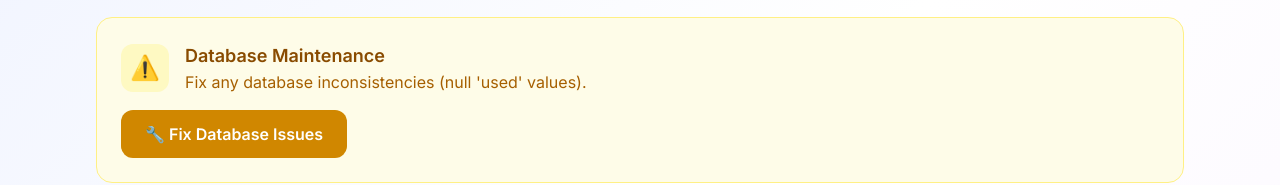
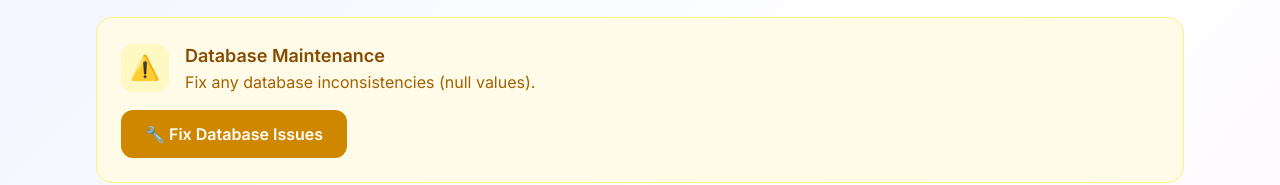
Before and after one commit to Yosolita1978/sonetobot, a Next.js app: page /admin in a window 1280 px wide. Shown: the part 360-545 px from the top of the page. Built offline with nearby package versions, Linux system fonts and the light colour scheme; no server answers; sample sign-in values are in the browser's storage.

Commit message:
Fixing parse errors

```diff
--- a/src/app/admin/page.tsx
+++ b/src/app/admin/page.tsx
@@ -212,7 +212,7 @@ export default function AdminDashboard() {
           </div>
           <div>
             <h3 className="text-lg font-semibold text-yellow-800">Database Maintenance</h3>
-            <p className="text-yellow-700">Fix any database inconsistencies (null 'used' values).</p>
+            <p className="text-yellow-700">Fix any database inconsistencies (null values).</p>
           </div>
         </div>
 
```
